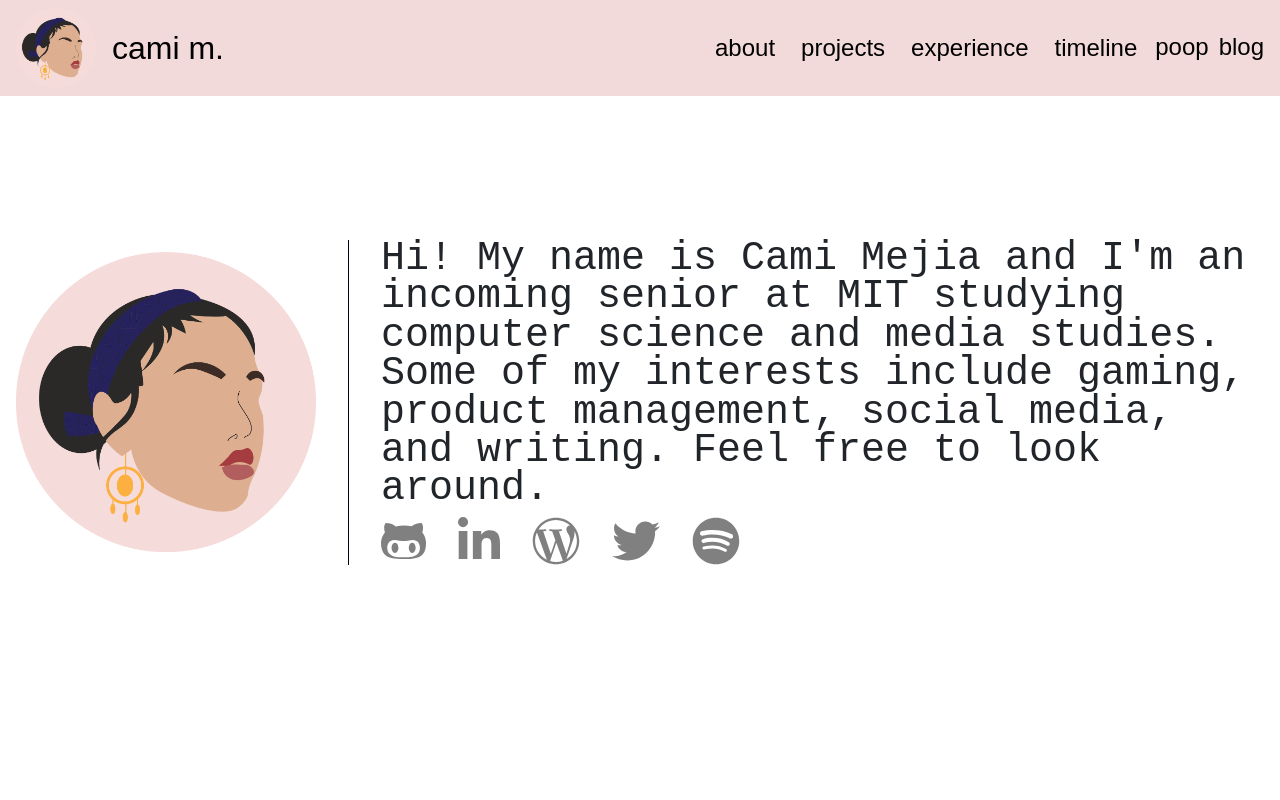
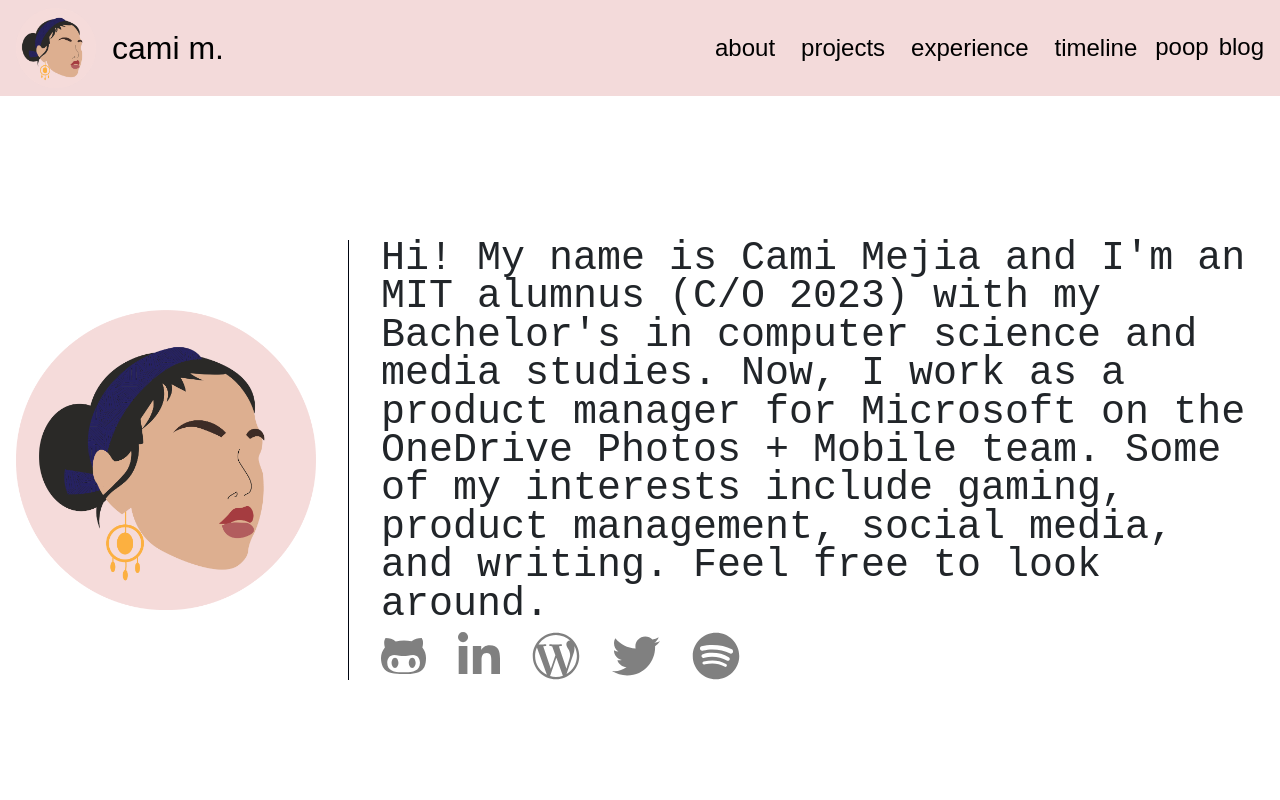
Before and after one commit to camimgh/jcamim, a React (Create React App) app: page / in a window 1280 px wide. Shown: the top 800 px of the page. Built offline with nearby package versions, Linux system fonts and the light colour scheme.

Commit message:
updated about page

```diff
--- a/src/pages/About.js
+++ b/src/pages/About.js
@@ -18,7 +18,7 @@ class About extends Component {
                 <div className="intro-box">
                     <img className="logo" src={logo} alt="logo" />
                     <div className="vl">
-                        <h1 className="header-text">Hi! My name is Cami Mejia and I'm an incoming senior at MIT studying computer science and media studies. Some of my interests include gaming, product management, social media, and writing. Feel free to look around.</h1>
+                        <h1 className="header-text">Hi! My name is Cami Mejia and I'm an MIT alumnus (C/O 2023) with my Bachelor's in computer science and media studies. Now, I work as a product manager for Microsoft on the OneDrive Photos + Mobile team. Some of my interests include gaming, product management, social media, and writing. Feel free to look around.</h1>
                         <div className="links">
                             <a href="https://github.com/camimgh"><FontAwesomeIcon size="3x" icon={faGithubAlt}/></a>
                             <a href="https://linkedin.com/in/camille-mejia"><FontAwesomeIcon size="3x" icon={faLinkedinIn}/></a>
```
